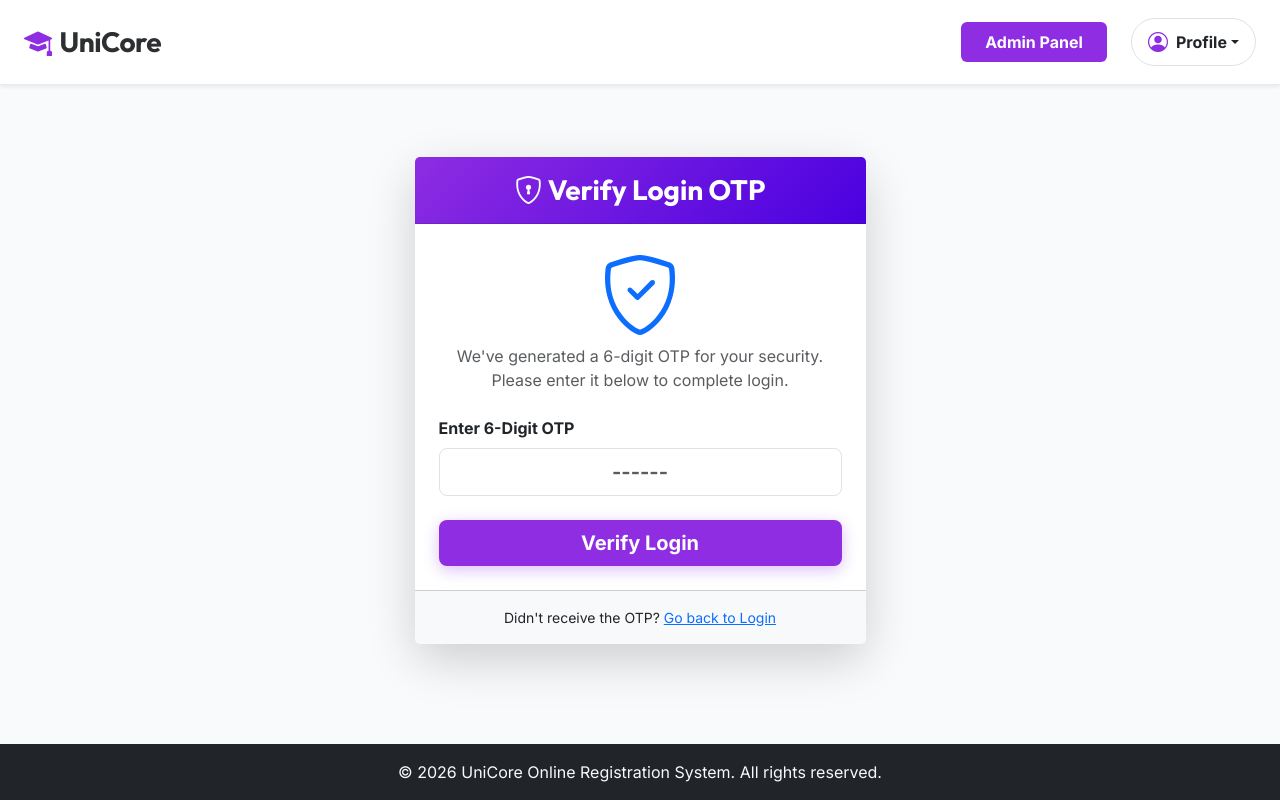
After one commit to MaadhavaM/Online-Course-Registration-System, a Flask app: page /auth/login-verify-otp in a window 1280 px wide. The commit adds this page. Run offline with Flask 3, Linux system fonts and the light colour scheme; the visitor is signed in with stand-in values (Sample User, id 1); parts of the project's set-up code (start-up, migrations or seed data) failed here and were passed over.

Commit message:
Updated login page

```diff
--- a/forms/auth_forms.py
+++ b/forms/auth_forms.py
@@ -4,11 +4,6 @@ from wtforms.validators import DataRequired, Email, Length, EqualTo, ValidationE
 from database.db import get_db
 
 class LoginForm(FlaskForm):
-    role = SelectField('Role', choices=[('student', 'Student'), ('instructor', 'Instructor'), ('admin', 'Admin')], validators=[DataRequired()])
-    # We will use either email or username/id for login. Let's use Email for all as per standard, or specific ID.
-    # The prompt specifies email for Admins and Instructors, and maybe ID for students?
-    # Admins: username, email. Students: student_id, email. Instructors: instructor_id, email.
-    # Let's use Email for all for simplicity.
     email = StringField('Email', validators=[DataRequired(), Email()])
     password = PasswordField('Password', validators=[DataRequired()])
     remember = BooleanField('Remember Me')
@@ -69,3 +64,7 @@ class ResetPasswordForm(FlaskForm):
     password = PasswordField('New Password', validators=[DataRequired(), Length(min=6)])
     confirm_password = PasswordField('Confirm New Password', validators=[DataRequired(), EqualTo('password', message='Passwords must match.')])
     submit = SubmitField('Reset Password')
+
+class LoginVerifyOTPForm(FlaskForm):
+    otp = StringField('Enter 6-Digit OTP', validators=[DataRequired(), Length(min=6, max=6), Regexp(r'^\d+$', message="OTP must contain only digits.")])
+    submit = SubmitField('Verify Login')
--- a/routes/auth.py
+++ b/routes/auth.py
@@ -23,35 +23,92 @@ def login():
         db = get_db()
         email = form.email.data
         password = form.password.data
-        role = form.role.data
 
         user_data = None
-        if role == 'admin':
+        role = None
+
+        if db.admins.find_one({'email': email}):
             user_data = db.admins.find_one({'email': email})
-        elif role == 'instructor':
+            role = 'admin'
+        elif db.instructors.find_one({'email': email}):
             user_data = db.instructors.find_one({'email': email})
-        elif role == 'student':
+            role = 'instructor'
+        elif db.students.find_one({'email': email}):
             user_data = db.students.find_one({'email': email})
+            role = 'student'
 
         if user_data and verify_password(user_data['password'], password):
-            user_obj = User(user_data, role)
-            login_user(user_obj, remember=form.remember.data)
-            flash('Logged in successfully.', 'success')
+            if role in ['admin', 'instructor']:
+                otp = str(random.randint(100000, 999999))
+                session['login_pending_email'] = email
+                session['login_pending_role'] = role
+                session['login_pending_remember'] = form.remember.data
+                session['login_pending_otp'] = otp
 
-            next_page = request.args.get('next')
-            if next_page:
-                return redirect(next_page)
+                flash(f'MOCK SMS: Your login OTP is {otp}', 'info')
+                return redirect(url_for('auth.login_verify_otp'))
+            else:
+                user_obj = User(user_data, role)
+                login_user(user_obj, remember=form.remember.data)
+                flash('Logged in successfully.', 'success')
 
-            if role == 'admin':
-                return redirect(url_for('admin.dashboard'))
-            elif role == 'instructor':
-                return redirect(url_for('instructor.dashboard'))
-            else:
+                next_page = request.args.get('next')
+                if next_page:
+                    return redirect(next_page)
                 return redirect(url_for('student.dashboard'))
         else:
             flash('Invalid email or password', 'danger')
 
     return render_template('auth/login.html', form=form)
+
+@auth_bp.route('/login-verify-otp', methods=['GET', 'POST'])
+def login_verify_otp():
+    if 'login_pending_otp' not in session:
+        flash('No login in progress or session expired. Please log in again.', 'warning')
+        return redirect(url_for('auth.login'))
+
+    from forms.auth_forms import LoginVerifyOTPForm
+    form = LoginVerifyOTPForm()
+
+    if form.validate_on_submit():
+        if form.otp.data == session.get('login_pending_otp'):
+            db = get_db()
+            email = session.get('login_pending_email')
+            role = session.get('login_pending_role')
+            remember = session.get('login_pending_remember')
+
+            user_data = None
+            if role == 'admin':
+                user_data = db.admins.find_one({'email': email})
+            elif role == 'instructor':
+                user_data = db.instructors.find_one({'email': email})
+
+            if user_data:
+                user_obj = User(user_data, role)
+                login_user(user_obj, remember=remember)
+
+                session.pop('login_pending_email', None)
+                session.pop('login_pending_role', None)
+                session.pop('login_pending_remember', None)
+                session.pop('login_pending_otp', None)
+
+                flash('Logged in successfully.', 'success')
+
+                next_page = request.args.get('next')
+                if next_page:
+                    return redirect(next_page)
+
+                if role == 'admin':
+                    return redirect(url_for('admin.dashboard'))
+                else:
+                    return redirect(url_for('instructor.dashboard'))
+            else:
+                flash('Error retrieving user data.', 'danger')
+                return redirect(url_for('auth.login'))
+        else:
+            flash('Invalid OTP. Please try again.', 'danger')
+
+    return render_template('auth/login_verify_otp.html', form=form)
 
 @auth_bp.route('/register', methods=['GET', 'POST'])
 def register():
--- a/routes/student.py
+++ b/routes/student.py
@@ -415,4 +415,7 @@ def certificate(course_code):
     # Use today's date or completion date if available
     date = datetime.now().strftime("%B %d, %Y")
 
-    return render_template('student/certificate.html', course=course, student_name=student_name, grade=avg_score, date=date)
+    instructor = db.instructors.find_one({'instructor_id': course.get('instructor_id')})
+    instructor_name = instructor.get('name') if instructor else "Course Instructor"
+
+    return render_template('student/certificate.html', course=course, student_name=student_name, grade=avg_score, date=date, instructor_name=instructor_name)
--- /dev/null
+++ b/templates/auth/login_verify_otp.html
@@ -0,0 +1,43 @@
+{% extends "base.html" %}
+{% block title %}Verify Login OTP - UniCore{% endblock %}
+
+{% block content %}
+<div class="row justify-content-center align-items-center mt-5">
+    <div class="col-md-6 col-lg-5">
+        <div class="card shadow-lg border-0 rounded-lg">
+            <div class="card-header bg-primary text-white text-center py-3">
+                <h3 class="mb-0 fw-bold"><i class="bi bi-shield-lock"></i> Verify Login OTP</h3>
+            </div>
+            <div class="card-body p-4 text-center">
+                <i class="bi bi-shield-check display-1 text-primary mb-3"></i>
+                <p class="text-muted mb-4">We've generated a 6-digit OTP for your security. Please enter it below to complete login.</p>
+
+                <form method="POST" action="">
+                    {{ form.hidden_tag() }}
+
+                    <div class="mb-4 text-start">
+                        {{ form.otp.label(class="form-label fw-bold") }}
+                        {{ form.otp(class="form-control form-control-lg text-center fw-bold letter-spacing-wide", placeholder="------", maxlength="6") }}
+                        {% if form.otp.errors %}
+                        <div class="text-danger small mt-1 text-start">
+                            {% for error in form.otp.errors %}
+                            <span>{{ error }}</span>
+                            {% endfor %}
+                        </div>
+                        {% endif %}
+                    </div>
+
+                    <div class="d-grid gap-2">
+                        {{ form.submit(class="btn btn-primary btn-lg fw-bold") }}
+                    </div>
+                </form>
+            </div>
+            <div class="card-footer text-center py-3 bg-light">
+                <div class="small">
+                    Didn't receive the OTP? <a href="{{ url_for('auth.login') }}">Go back to Login</a>
+                </div>
+            </div>
+        </div>
+    </div>
+</div>
+{% endblock %}
--- a/templates/student/certificate.html
+++ b/templates/student/certificate.html
@@ -280,7 +280,7 @@
                     </div>
 
                     <div class="signature-block">
-                        <div style="font-family: 'Great Vibes', cursive; font-size: 2rem; color: #4A00E0; margin-bottom: -10px;">UniCore Admin</div>
+                        <div style="font-family: 'Great Vibes', cursive; font-size: 2rem; color: #4A00E0; margin-bottom: -10px;">{{ instructor_name }}</div>
                         <div class="signature-line"></div>
                         <div class="signature-name">Course Instructor</div>
                         <div class="signature-title">UniCore Platform</div>
```
Also changed, not shown: templates/auth/login.html (+0 -11 lines).
